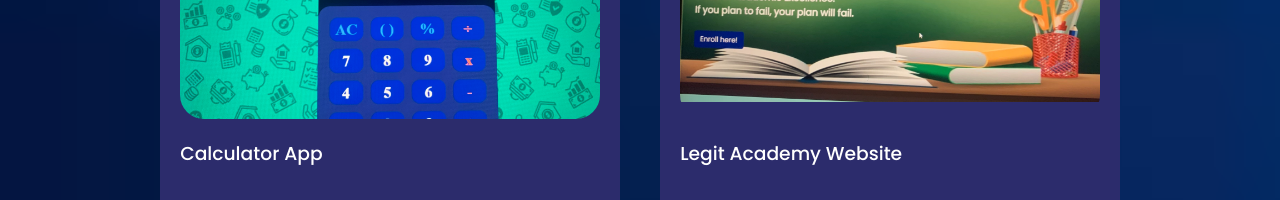
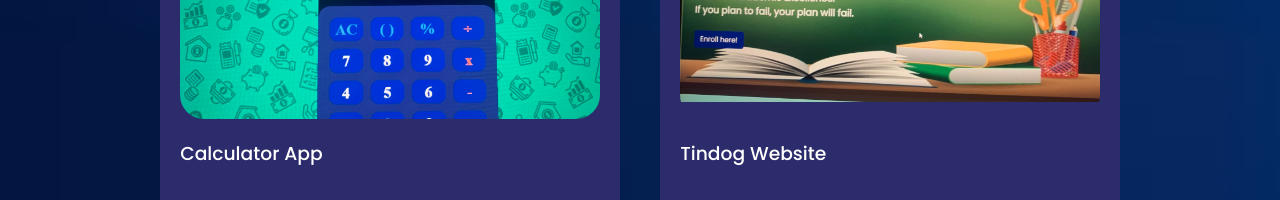
Before and after one commit to Moyo-Made/3D-Portfolio, a React (Create React App) app: page / in a window 1280 px wide. Shown: the part 3660-3860 px from the top of the page. Built offline with nearby package versions, Linux system fonts and the light colour scheme.

Commit message:
added tindog website

```diff
--- a/src/components/portfolio/Portfolio.jsx
+++ b/src/components/portfolio/Portfolio.jsx
@@ -34,9 +34,9 @@ const data= [
       {
         id: 4,
         image: IMG4,
-        title: 'Legit Academy Website',
-        github: 'https://github.com/Moyo-Made/Legit-academy',
-        demo: 'https://legit-academy-git-main-moyo-made.vercel.app/'
+        title: 'Tindog Website',
+        github: 'https://github.com/Moyo-Made/Tindogwebsite',
+        demo: 'https://tindogwebsite-orcin.vercel.app/'
         },
 
 ]
```
